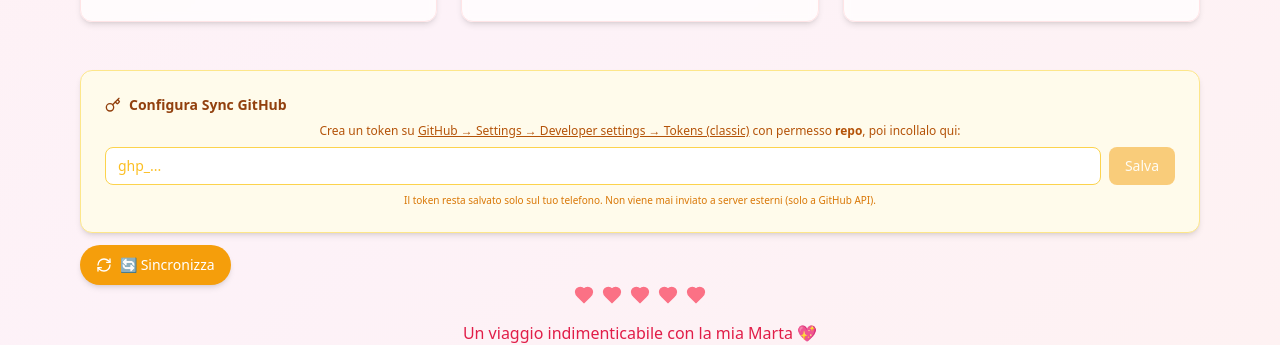
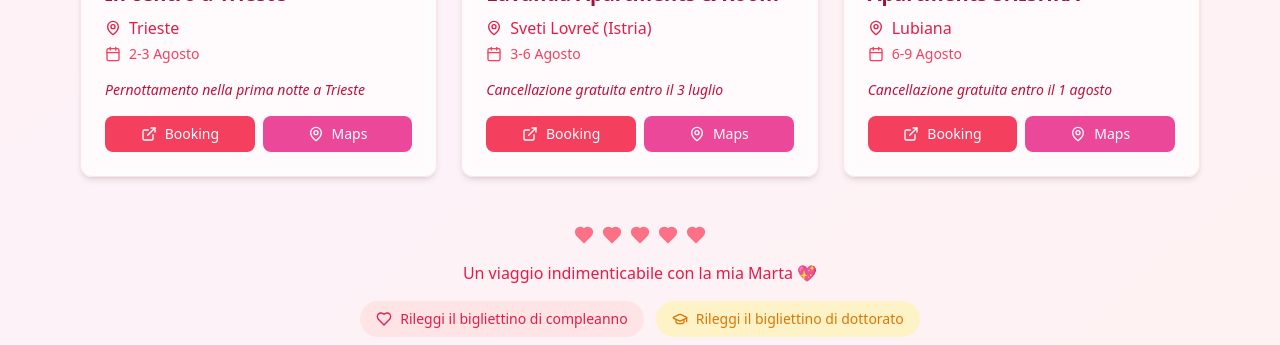
Before and after one commit to Parenji/per_marta, a React (Vite) app: page / in a window 1280 px wide. Shown: the part 713-1058 px from the top of the page. Built offline with nearby package versions, Linux system fonts and the light colour scheme.

Commit message:
feat: SyncPanel restyling - compatto, nell'header, colori rosa tenui, niente emoji pacchiane

```diff
--- a/src/components/SyncPanel.jsx
+++ b/src/components/SyncPanel.jsx
@@ -19,7 +19,6 @@
   const [syncing, setSyncing] = useState(false)
   const [status, setStatus] = useState(null) // 'success' | 'error' | null
   const [statusMessage, setStatusMessage] = useState('')
-  const [stats, setStats] = useState(null) // { entries, checklist }
 
   const lastSync = getLastSyncTime()
 
@@ -39,40 +38,29 @@
       }
 
       const result = await syncAll()
-      // Notify all components that sync completed
       window.dispatchEvent(new CustomEvent('sync-complete', { detail: result }))
+
+      setStatus('success')
       const entryCount = result.entries?.length || 0
-      const checklistCount = Object.values(result.checklist || {}).filter(v => (typeof v === 'object' ? v.v : v)).length
-
-      setStats({ entries: entryCount, checklist: checklistCount })
-      setStatus('success')
-      setStatusMessage(`Sincronizzato! ${entryCount} ricordi, ${checklistCount} attività completate`)
+      setStatusMessage(`${entryCount} ricordi sincronizzati`)
 
       if (onSyncComplete) {
         onSyncComplete(result)
       }
     } catch (err) {
       setStatus('error')
-      setStatusMessage(err.message || 'Errore di sincronizzazione')
+      setStatusMessage(err.message || 'Errore')
     } finally {
       setSyncing(false)
-      // Auto-clear success message after 5s
       if (status === 'success') {
-        setTimeout(() => setStatus(null), 5000)
+        setTimeout(() => setStatus(null), 3000)
       }
     }
   }, [token, onSyncComplete])
 
-  const handleDismissStatus = () => {
-    setStatus(null)
-    setStatusMessage('')
-  }
-
+  if (showSetup) {
     return (
-    <div className="space-y-3">
-      {/* Token setup (collapsible) */}
-      {showSetup && (
-        <div className="section-card bg-amber-50 border border-amber-200">
+      <div className="section-card bg-amber-50 border border-amber-200 max-w-md mx-auto text-left">
         <div className="flex items-center justify-between mb-2">
           <h3 className="text-sm font-semibold text-amber-800 flex items-center gap-2">
             <Key className="w-4 h-4" />
@@ -112,9 +100,6 @@
               if (token.trim()) {
                 saveToken(token.trim())
                 setShowSetup(false)
-                  setStatus('success')
-                  setStatusMessage('Token salvato! Ora puoi sincronizzare.')
-                  setTimeout(() => setStatus(null), 4000)
               }
             }}
             disabled={!token.trim()}
@@ -124,79 +109,49 @@
           </button>
         </div>
         <p className="text-[10px] text-amber-600 mt-2">
-            Il token resta salvato solo sul tuo telefono. Non viene mai inviato a server esterni (solo a GitHub API).
+          Il token resta salvato solo sul tuo telefono.
         </p>
       </div>
-      )}
+    )
+  }
 
-      {/* Sync button + status */}
-      <div className="flex items-center gap-3">
+  return (
+    <div className="flex items-center gap-2">
+      {/* Sync button — compact, header-style */}
       <button
         onClick={handleSync}
         disabled={syncing}
-          className="flex items-center gap-2 px-4 py-2.5 rounded-full font-medium text-sm transition-all disabled:opacity-60 text-white shadow-md hover:shadow-lg"
-          style={{
-            background: syncing
-              ? '#9ca3af'
-              : status === 'success'
-                ? '#10b981'
-                : status === 'error'
-                  ? '#ef4444'
-                  : hasToken()
-                    ? '#6366f1'
-                    : '#f59e0b',
-          }}
+        title={lastSync ? `Ultimo sync: ${timeAgo(lastSync)}` : 'Sincronizza diario e checklist'}
+        className={`flex items-center gap-1.5 px-2.5 py-1 rounded-full text-xs font-medium transition-all disabled:opacity-50 ${
+          syncing
+            ? 'bg-white/10 text-white/60'
+            : 'bg-white/15 text-white/90 hover:bg-white/25'
+        }`}
       >
-          <RefreshCw className={`w-4 h-4 ${syncing ? 'animate-spin' : ''}`} />
-          {syncing ? 'Sincronizzazione...' : '🔄 Sincronizza'}
+        <RefreshCw className={`w-3 h-3 ${syncing ? 'animate-spin' : ''}`} />
+        <span>{syncing ? 'Sync...' : 'Sync'}</span>
       </button>
 
-        {!hasToken() && !showSetup && (
+      {/* Status feedback — tiny inline */}
+      {status === 'success' && statusMessage && (
+        <span className="text-xs text-emerald-200 animate-fade-in">{statusMessage}</span>
+      )}
+      {status === 'error' && statusMessage && (
+        <span className="text-xs text-rose-200 max-w-[200px] truncate" title={statusMessage}>
+          <AlertCircle className="w-3 h-3 inline mr-0.5" />
+          {statusMessage}
+        </span>
+      )}
+
+      {/* Config gear */}
+      {!hasToken() ? null : (
         <button
           onClick={() => setShowSetup(true)}
-            className="text-xs text-amber-600 hover:text-amber-700 flex items-center gap-1"
+          className="text-white/50 hover:text-white/80 transition-colors"
+          title="Configura sync"
         >
           <Settings className="w-3 h-3" />
-            Configura
         </button>
-        )}
-
-        {lastSync && !status && (
-          <span className="text-xs text-rose-400">
-            Ultimo sync: {timeAgo(lastSync)}
-          </span>
-        )}
-      </div>
-
-      {/* Status message */}
-      {status && statusMessage && (
-        <div
-          className={`flex items-center justify-between gap-2 px-4 py-2.5 rounded-xl text-sm font-medium ${
-            status === 'success'
-              ? 'bg-emerald-50 text-emerald-700 border border-emerald-200'
-              : 'bg-red-50 text-red-700 border border-red-200'
-          }`}
-        >
-          <div className="flex items-center gap-2">
-            {status === 'success' ? (
-              <CheckCircle2 className="w-4 h-4 text-emerald-500" />
-            ) : (
-              <AlertCircle className="w-4 h-4 text-red-500" />
-            )}
-            <span>{statusMessage}</span>
-          </div>
-          <button onClick={handleDismissStatus} className="text-current opacity-50 hover:opacity-100">
-            <X className="w-4 h-4" />
-          </button>
-        </div>
-      )}
-
-      {/* Stats */}
-      {stats && status === 'success' && (
-        <div className="flex gap-3 text-xs text-rose-500">
-          <span>📔 {stats.entries} ricordi</span>
-          <span>✅ {stats.checklist} attività</span>
-        </div>
       )}
     </div>
   )
--- a/src/pages/TravelHome.jsx
+++ b/src/pages/TravelHome.jsx
@@ -488,6 +488,7 @@
               2-9 Agosto 2026
             </p>
             <SyncIndicator />
+            <SyncPanel />
           </div>
         </div>
       </div>
@@ -845,7 +846,6 @@
 
       {/* Footer */}
       <div className="max-w-6xl mx-auto px-4 mt-12 text-center">
-        <SyncPanel />
         <div className="flex justify-center gap-2 mb-4">
           {[...Array(5)].map((_, i) => (
             <Heart key={i} className="w-5 h-5 text-rose-400 fill-rose-400" />
```
Lines whose indentation alone changed are shown as unchanged.
